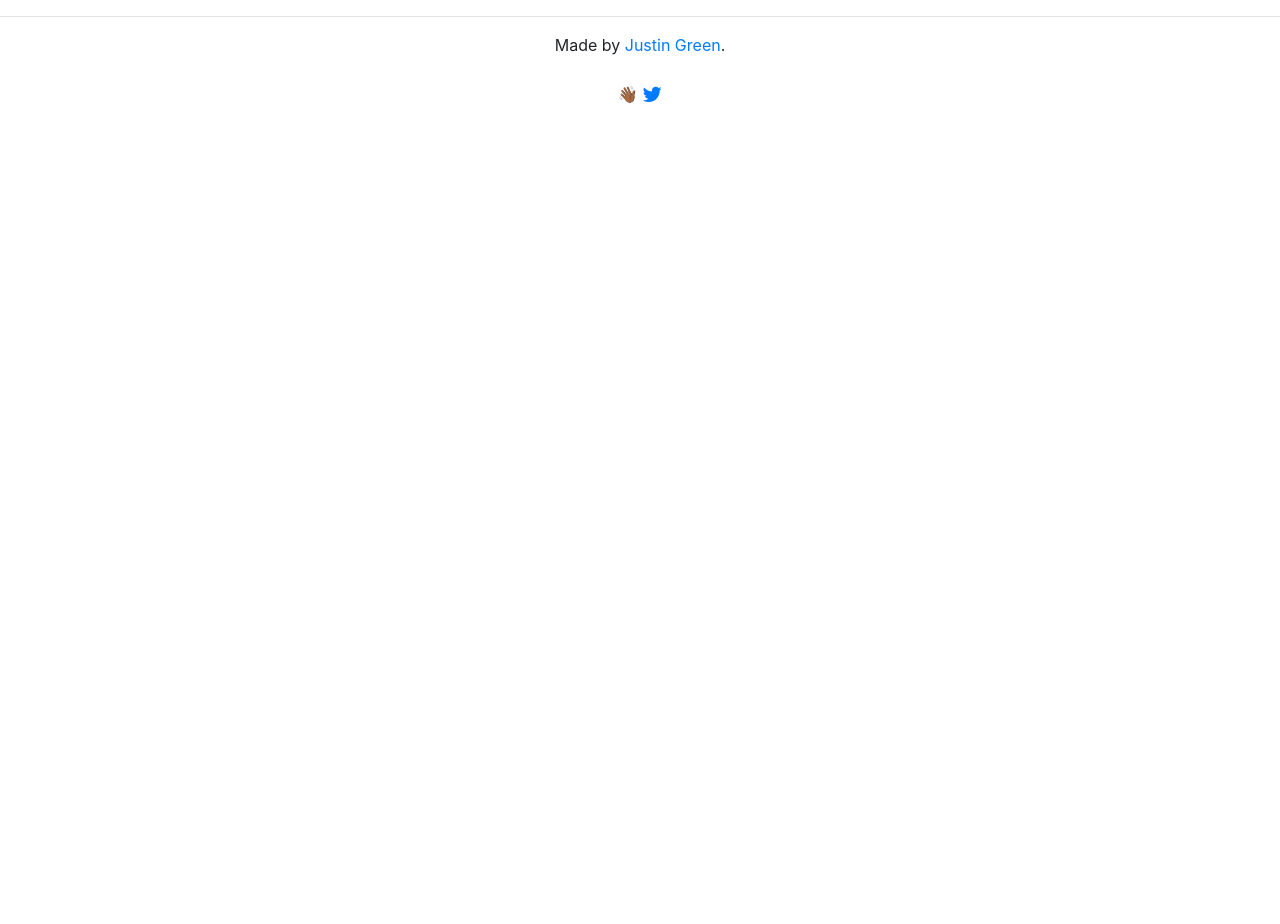
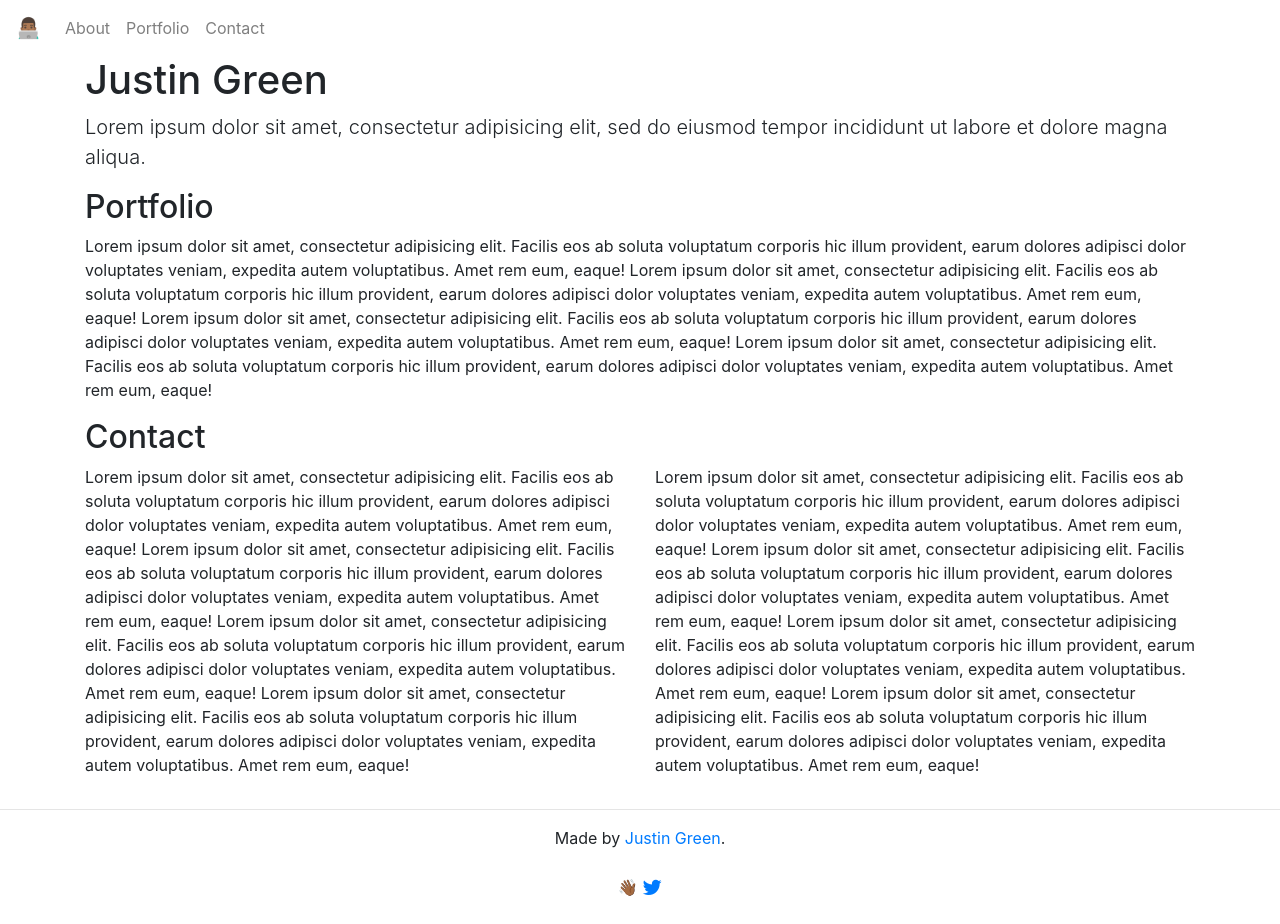
Before and after one commit to J-E-G/fcc-portfolio, a plain HTML site: page index.html in a window 1280 px wide. Before the commit the page ends 800 px from the top, so only its background shows below. Drawn offline with nearby package versions, Linux system fonts and the light colour scheme.

Commit message:
Add navbar and basic layout for content sections.

```diff
--- a/index.html
+++ b/index.html
@@ -9,6 +9,50 @@
     <link rel="stylesheet" href="css/main.css">
   </head>
   <body>
+      <!-- navigation -->
+    <nav class="navbar navbar-expand-lg navbar-light navbar sticky-top one-edge-shadow-gray" style="background-color: #FFF;">
+      <a class="navbar-brand" href="#">👨🏾‍💻</a>
+      <button class="navbar-toggler" type="button" data-toggle="collapse" data-target="#navbarSupportedContent" aria-controls="navbarSupportedContent" aria-expanded="false" aria-label="Toggle navigation">
+      <span class="navbar-toggler-icon"></span>
+      </button>
+      <div class="collapse navbar-collapse" id="navbarSupportedContent">
+        <ul class="navbar-nav mr-auto">
+          <li class="nav-item "><a class="nav-link" href="#about">About</a></li>
+          <li class="nav-item"><a class="nav-link" href="#portfolio">Portfolio</a></li>
+          <li class="nav-item"><a class="nav-link" href="#contact">Contact</a></li>
+        </ul>
+      </div>
+    </nav>
+    <!-- /navigation -->
+    <div class="container">
+      <div class="row" id="about">
+        <div class="col-md-12">
+          <h1>Justin Green</h1>
+        </div>
+        <div class="col-md-12">
+          <p class="lead">Lorem ipsum dolor sit amet, consectetur adipisicing elit, sed do eiusmod tempor incididunt ut labore et dolore magna aliqua.</p>
+        </div>
+      </div>
+      <div class="row" id="portfolio">
+        <div class="col-md-12">
+          <h2>Portfolio</h2>
+        </div>
+        <div class="col-md-12">
+          <p>Lorem ipsum dolor sit amet, consectetur adipisicing elit. Facilis eos ab soluta voluptatum corporis hic illum provident, earum dolores adipisci dolor voluptates veniam, expedita autem voluptatibus. Amet rem eum, eaque! Lorem ipsum dolor sit amet, consectetur adipisicing elit. Facilis eos ab soluta voluptatum corporis hic illum provident, earum dolores adipisci dolor voluptates veniam, expedita autem voluptatibus. Amet rem eum, eaque! Lorem ipsum dolor sit amet, consectetur adipisicing elit. Facilis eos ab soluta voluptatum corporis hic illum provident, earum dolores adipisci dolor voluptates veniam, expedita autem voluptatibus. Amet rem eum, eaque! Lorem ipsum dolor sit amet, consectetur adipisicing elit. Facilis eos ab soluta voluptatum corporis hic illum provident, earum dolores adipisci dolor voluptates veniam, expedita autem voluptatibus. Amet rem eum, eaque!</p>
+        </div>
+      </div>
+      <div class="row" id="contact">
+        <div class="col-md-12">
+          <h2>Contact</h2>
+        </div>
+        <div class="col-md-6">
+          <p>Lorem ipsum dolor sit amet, consectetur adipisicing elit. Facilis eos ab soluta voluptatum corporis hic illum provident, earum dolores adipisci dolor voluptates veniam, expedita autem voluptatibus. Amet rem eum, eaque! Lorem ipsum dolor sit amet, consectetur adipisicing elit. Facilis eos ab soluta voluptatum corporis hic illum provident, earum dolores adipisci dolor voluptates veniam, expedita autem voluptatibus. Amet rem eum, eaque! Lorem ipsum dolor sit amet, consectetur adipisicing elit. Facilis eos ab soluta voluptatum corporis hic illum provident, earum dolores adipisci dolor voluptates veniam, expedita autem voluptatibus. Amet rem eum, eaque! Lorem ipsum dolor sit amet, consectetur adipisicing elit. Facilis eos ab soluta voluptatum corporis hic illum provident, earum dolores adipisci dolor voluptates veniam, expedita autem voluptatibus. Amet rem eum, eaque!</p>
+        </div>
+        <div class="col-md-6">
+          <p>Lorem ipsum dolor sit amet, consectetur adipisicing elit. Facilis eos ab soluta voluptatum corporis hic illum provident, earum dolores adipisci dolor voluptates veniam, expedita autem voluptatibus. Amet rem eum, eaque! Lorem ipsum dolor sit amet, consectetur adipisicing elit. Facilis eos ab soluta voluptatum corporis hic illum provident, earum dolores adipisci dolor voluptates veniam, expedita autem voluptatibus. Amet rem eum, eaque! Lorem ipsum dolor sit amet, consectetur adipisicing elit. Facilis eos ab soluta voluptatum corporis hic illum provident, earum dolores adipisci dolor voluptates veniam, expedita autem voluptatibus. Amet rem eum, eaque! Lorem ipsum dolor sit amet, consectetur adipisicing elit. Facilis eos ab soluta voluptatum corporis hic illum provident, earum dolores adipisci dolor voluptates veniam, expedita autem voluptatibus. Amet rem eum, eaque!</p>
+        </div>
+      </div>
+    </div>
 
     <footer class="footer">
       <hr>
```
